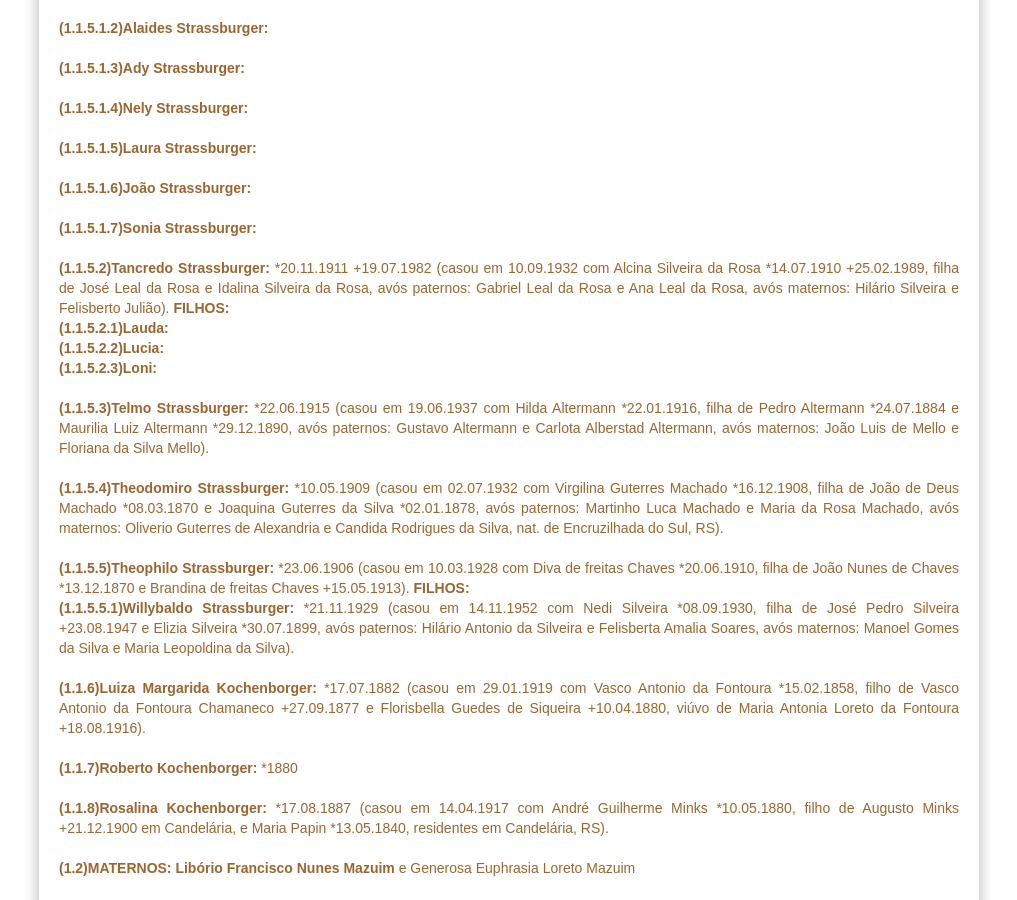
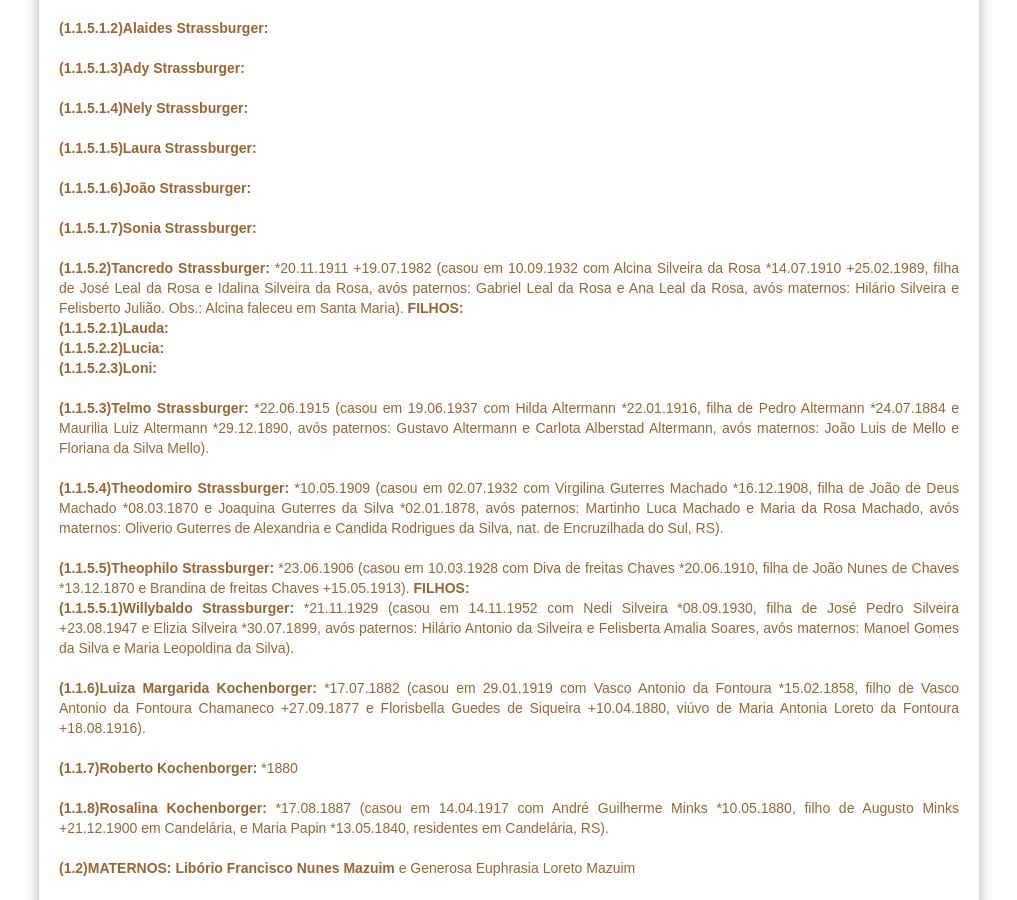
Before and after one commit to claudiovargas1955/claudiovargas1955.github.io, a Jekyll site: the page built from _pages/familia-kochenborger.html, in a window 1280 px wide and 900 px high, scrolled down 2615 px. Shown: the whole window, without its empty margins (131-1148 px from the left). Built offline with Jekyll 4.4.1, drawn with Linux system fonts in a browser that asks for light colours; some web fonts are replaced.

Commit message:
Update familia-kochenborger.html

```diff
--- a/_pages/familia-kochenborger.html
+++ b/_pages/familia-kochenborger.html
@@ -218,7 +218,7 @@ Catharina Strassburger). <b>FILHOS: </b><br>
 
   <b>(1.1.5.2)Tancredo Strassburger: </b>*20.11.1911 +19.07.1982 (casou em 10.09.1932 com Alcina Silveira da Rosa *14.07.1910
   +25.02.1989, filha de José Leal da Rosa e Idalina Silveira da Rosa, avós paternos: Gabriel Leal da Rosa e Ana Leal da Rosa, avós
-  maternos: Hilário Silveira e Felisberto Julião). <b>FILHOS: </b><br>
+  maternos: Hilário Silveira e Felisberto Julião. Obs.: Alcina faleceu em Santa Maria). <b>FILHOS: </b><br>
   <b>(1.1.5.2.1)Lauda: </b><br>
   <b>(1.1.5.2.2)Lucia: </b><br>
   <b>(1.1.5.2.3)Loni: </b><br><br>
```
